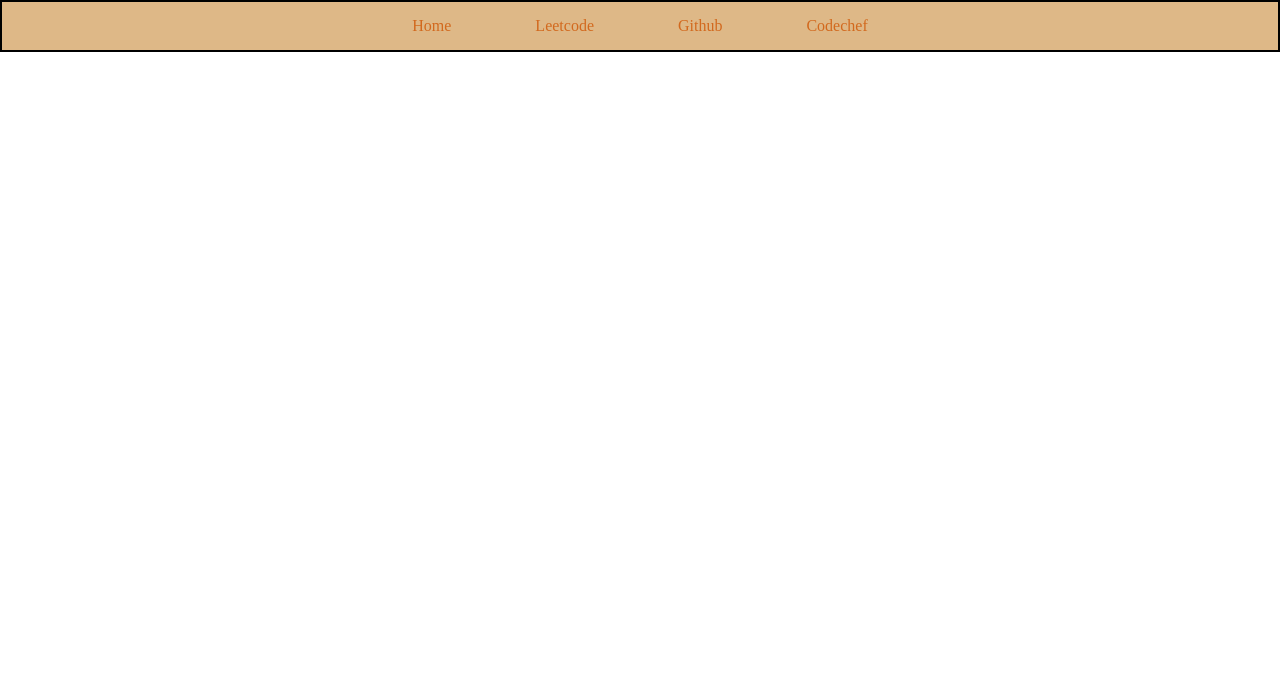
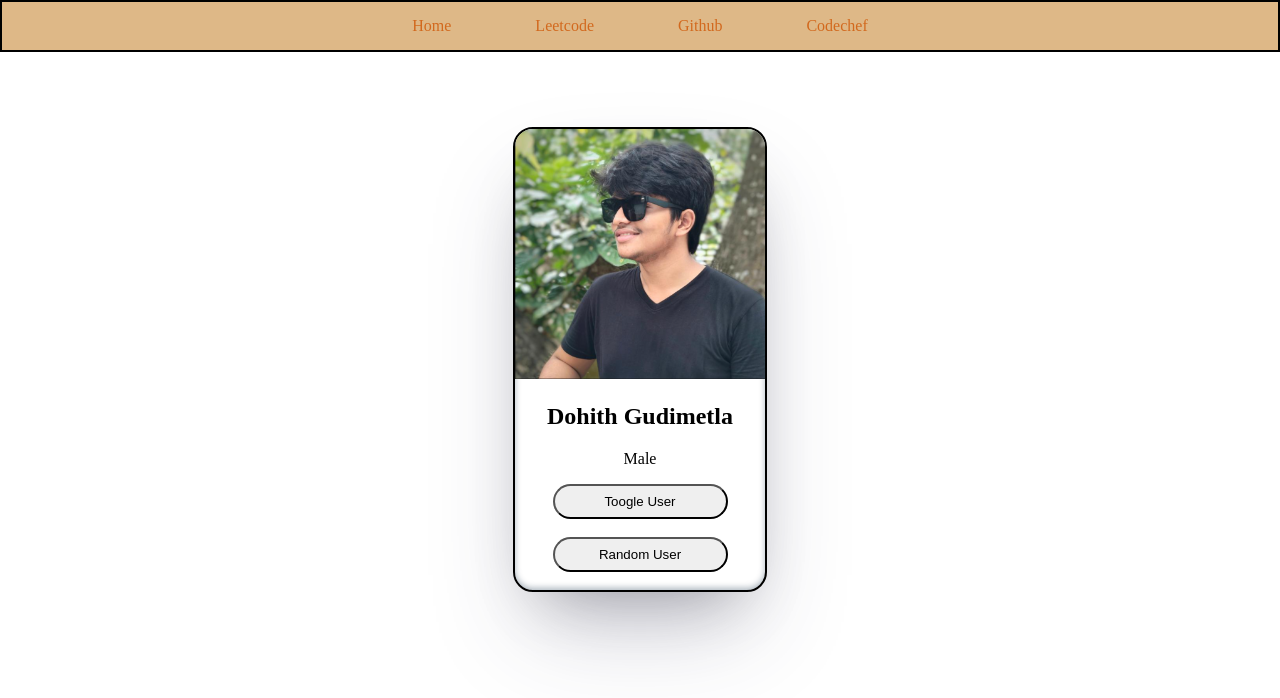
Before and after one commit to 24pa1a0584-star/Web-Development, a plain HTML site: page index.html in a window 1280 px wide. Drawn offline with Linux system fonts and the light colour scheme.

Commit message:
card added

```diff
--- a/index.css
+++ b/index.css
@@ -26,3 +26,24 @@ h1{
 body{
     margin: 0px;
 }
+.card
+{
+    border: 2px solid black;
+    width: fit-content;
+    text-align: center;
+    margin-left: auto;
+    margin-right: auto;
+    margin-top: 75px;
+    margin-bottom: 75px;
+    border-radius: 20px;
+    overflow: hidden;
+    box-shadow: rgba(50, 50, 93, 0.25) 0px 50px 100px -20px, rgba(0, 0, 0, 0.3) 0px 30px 60px -30px, rgba(10, 37, 64, 0.35) 0px -2px 6px 0px inset;
+}
+.card button{
+    width :70%;
+    padding: 8px;
+    border-radius: 20px;
+}
+.card button:hover{
+    cursor: pointer;
+}
--- a/index.html
+++ b/index.html
@@ -13,5 +13,12 @@
         <a href="">Github</a>
         <a href="">Codechef</a>
     </div>
+    <div class="card">
+        <img src="image.png" width="250px" height="250px" alt = "USER IMAGE">
+        <h2>Dohith Gudimetla</h2>
+        <p>Male</p>
+        <button>Toogle User</button><br><br>
+        <button>Random User</button><br><br>
+    </div>
 </body>
 </html>
```
Also changed, not shown: image.png (added).
